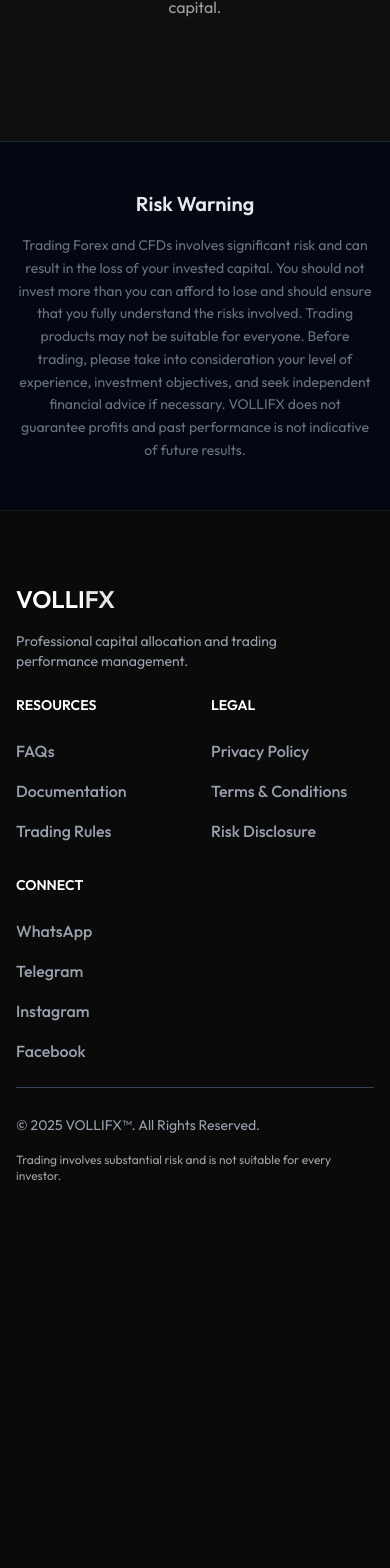
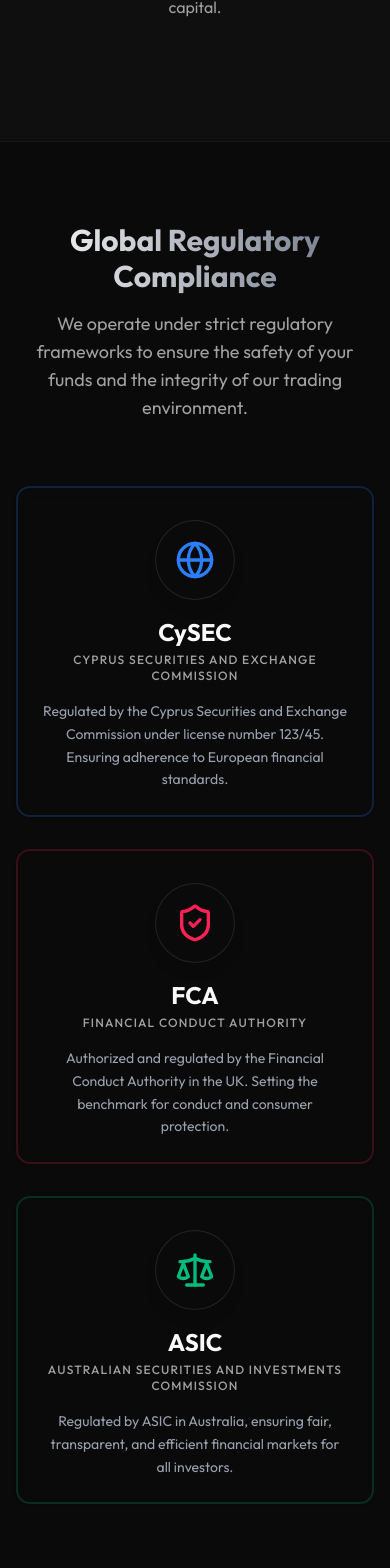
Before and after one commit to dsgffdfdgd/vollitrading, a Next.js app: page / in a window 390 px wide. Shown: the part 5154-6722 px from the top of the page. Before the commit the page ends 6410 px from the top, so only its background shows below. Built offline with nearby package versions, Linux system fonts and the light colour scheme.

Commit message:
Update main page and add Regulations component

```diff
--- a/app/page.tsx
+++ b/app/page.tsx
@@ -3,6 +3,7 @@ import { Footer } from "@/components/layout/Footer";
 import { Hero } from "@/components/landing/Hero";
 import { Features } from "@/components/landing/Features";
 import { HowItWorks } from "@/components/landing/HowItWorks";
+import { Regulations } from "@/components/landing/Regulations";
 
 export default function Home() {
   return (
@@ -12,6 +13,7 @@ export default function Home() {
         <Hero />
         <Features />
         <HowItWorks />
+        <Regulations />
 
         {/* Risk Disclaimer Section */}
         <section id="risk" className="py-12 bg-gray-950 border-t border-gray-800">
--- /dev/null
+++ b/components/landing/Regulations.tsx
@@ -0,0 +1,64 @@
+import { ShieldCheck, Globe, Scale } from "lucide-react";
+import { Card, CardContent } from "@/components/ui/card";
+
+export function Regulations() {
+    const regulators = [
+        {
+            name: "CySEC",
+            fullName: "Cyprus Securities and Exchange Commission",
+            icon: <Globe className="h-10 w-10 text-blue-500" />,
+            description: "Regulated by the Cyprus Securities and Exchange Commission under license number 123/45. Ensuring adherence to European financial standards.",
+            color: "bg-blue-500/10 border-blue-500/20"
+        },
+        {
+            name: "FCA",
+            fullName: "Financial Conduct Authority",
+            icon: <ShieldCheck className="h-10 w-10 text-rose-500" />,
+            description: "Authorized and regulated by the Financial Conduct Authority in the UK. Setting the benchmark for conduct and consumer protection.",
+            color: "bg-rose-500/10 border-rose-500/20"
+        },
+        {
+            name: "ASIC",
+            fullName: "Australian Securities and Investments Commission",
+            icon: <Scale className="h-10 w-10 text-emerald-500" />,
+            description: "Regulated by ASIC in Australia, ensuring fair, transparent, and efficient financial markets for all investors.",
+            color: "bg-emerald-500/10 border-emerald-500/20"
+        }
+    ];
+
+    return (
+        <section className="py-20 bg-background/50 border-t border-white/5">
+            <div className="container mx-auto px-4">
+                <div className="text-center mb-16">
+                    <h2 className="text-3xl md:text-4xl font-bold mb-4 bg-clip-text text-transparent bg-gradient-to-r from-white to-gray-500">
+                        Global Regulatory Compliance
+                    </h2>
+                    <p className="text-muted-foreground max-w-2xl mx-auto text-lg">
+                        We operate under strict regulatory frameworks to ensure the safety of your funds and the integrity of our trading environment.
+                    </p>
+                </div>
+
+                <div className="grid md:grid-cols-3 gap-8">
+                    {regulators.map((reg, index) => (
+                        <Card key={index} className={`relative overflow-hidden border-2 ${reg.color} bg-transparent transition-all hover:scale-105 duration-300`}>
+                            <CardContent className="pt-8 text-center space-y-4">
+                                <div className="mx-auto w-20 h-20 rounded-full bg-background flex items-center justify-center border border-white/10 shadow-lg">
+                                    {reg.icon}
+                                </div>
+                                <div>
+                                    <h3 className="text-2xl font-bold">{reg.name}</h3>
+                                    <p className="text-xs font-medium text-muted-foreground uppercase tracking-widest mt-1">
+                                        {reg.fullName}
+                                    </p>
+                                </div>
+                                <p className="text-sm text-gray-400 leading-relaxed">
+                                    {reg.description}
+                                </p>
+                            </CardContent>
+                        </Card>
+                    ))}
+                </div>
+            </div>
+        </section>
+    );
+}
```
